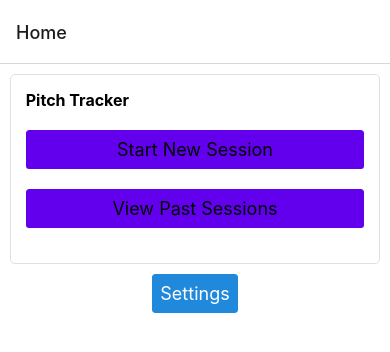
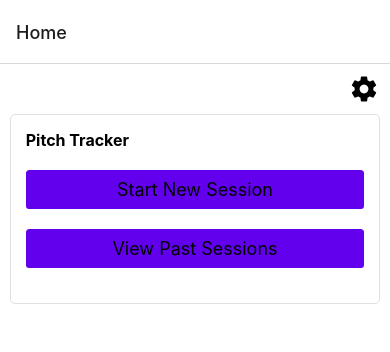
Before and after one commit to roderpad/PitchTracker, a React Native app: screen /Home in a window 390 px wide. Shown: the top 352 px of the page. Built offline with nearby package versions, Linux system fonts and the light colour scheme.

Commit message:
Refactor HomeScreen component and add styles

```diff
--- a/src/screens/HomeScreen.js
+++ b/src/screens/HomeScreen.js
@@ -1,21 +1,29 @@
 /* eslint-disable react-native/no-inline-styles */
 import React from 'react';
-import {View} from 'react-native';
+import {View, TouchableOpacity, StyleSheet} from 'react-native';
 import {Button} from 'react-native-elements';
 import {useTheme} from '../context/ThemeContext';
 import Section from '../components/Section';
+import MaterialIcons from 'react-native-vector-icons/MaterialIcons'; // Import MaterialIcons
 
 const HomeScreen = ({navigation}) => {
   const {theme} = useTheme();
 
+  const styles = getStyles(theme); // Call getStyles function with the current theme
+
   return (
-    <View
-      style={{
-        flex: 1,
-        justifyContent: 'top',
-        alignItems: 'center',
-        backgroundColor: theme.background,
-      }}>
+    <View style={styles.mainContainer}>
+      <View style={styles.iconContainer}>
+        <TouchableOpacity onPress={() => navigation.navigate('Settings')}>
+          <MaterialIcons
+            name="settings"
+            size={30}
+            color={theme.text}
+            style={styles.iconStyle}
+          />
+        </TouchableOpacity>
+      </View>
+      <View style={styles.contentContainer}>
         <Section title="Pitch Tracker">
           <Button
             title="Start New Session"
@@ -34,12 +42,36 @@ const HomeScreen = ({navigation}) => {
             }}
           />
         </Section>
-      <Button
-        title="Settings"
-        onPress={() => navigation.navigate('Settings')}
-      />
+      </View>
     </View>
   );
 };
 
+// Function to create styles dynamically based on the theme
+const getStyles = theme =>
+  StyleSheet.create({
+    mainContainer: {
+      flex: 1,
+      justifyContent: 'top',
+      alignItems: 'center',
+      backgroundColor: theme.background,
+    },
+    iconContainer: {
+      position: 'absolute',
+      top: 10,
+      right: 10,
+      zIndex: 1,
+      flexDirection: 'row',
+      alignItems: 'center',
+    },
+    iconStyle: {
+      marginLeft: 1, // Adjust space between switch and icon as needed
+      marginRight: 1, // Adjust space between switch and icon as needed
+    },
+    contentContainer: {
+      paddingTop: 40,
+      width: '100%',
+    },
+  });
+
 export default HomeScreen;
```
Lines whose indentation alone changed are shown as unchanged.
